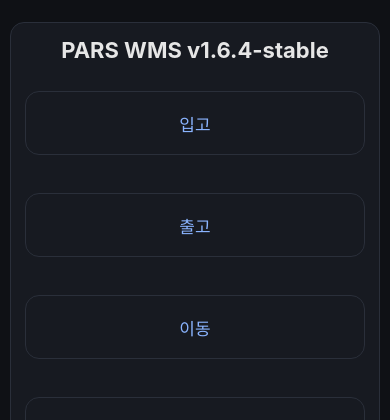
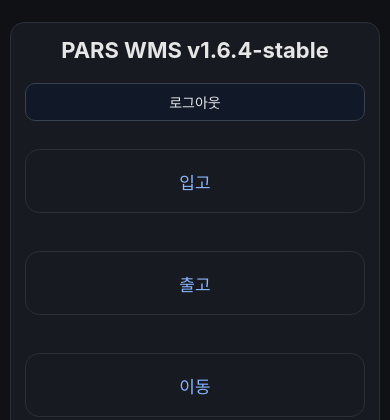
Before and after one commit to dlahtp44-prog/pars-001, a FastAPI app: template app/templates/index.html in a window 390 px wide. Shown: the top 420 px of the page. Run offline with FastAPI, Linux system fonts and the light colour scheme; the template is opened without the code that fills it, so the values that code supplies are empty.

Commit message:
Update index.html

```diff
--- a/app/templates/index.html
+++ b/app/templates/index.html
@@ -8,7 +8,35 @@
 
   <style>
     /* =========================
-       기본 레이아웃 보강
+       헤더 + 로그아웃
+    ========================= */
+    .header-bar {
+      display: flex;
+      justify-content: space-between;
+      align-items: center;
+      gap: 12px;
+      margin-bottom: 10px;
+    }
+
+    .logout-btn {
+      font-size: 14px;
+      padding: 8px 14px;
+      border-radius: 10px;
+      background: #111827;
+      border: 1px solid #374151;
+      color: #e5e7eb;
+      text-decoration: none;
+      white-space: nowrap;
+    }
+
+    .logout-btn:hover {
+      background: #dc2626;
+      border-color: #dc2626;
+      color: #fff;
+    }
+
+    /* =========================
+       기본 레이아웃
     ========================= */
     .menu-grid {
       display: grid;
@@ -24,27 +52,32 @@
       border-radius: 14px;
     }
 
-    h1 {
-      margin-bottom: 10px;
-    }
-
     /* =========================
        📱 모바일 최적화
     ========================= */
     @media (max-width: 768px) {
 
-      h1 {
-        font-size: 22px;
-        text-align: center;
+      .header-bar {
+        flex-direction: column;
+        align-items: stretch;
+        gap: 8px;
       }
 
-      /* 메뉴를 1열로 */
+      .header-bar h1 {
+        text-align: center;
+        font-size: 22px;
+      }
+
+      .logout-btn {
+        text-align: center;
+        width: 100%;
+      }
+
       .menu-grid {
         grid-template-columns: 1fr;
         gap: 14px;
       }
 
-      /* 카드 터치 영역 확대 */
       .menu-grid .card {
         font-size: 17px;
         padding: 18px 20px;
@@ -54,13 +87,11 @@
         justify-content: center;
       }
 
-      /* 강조 버튼 더 잘 보이게 */
       .menu-grid .highlight {
         border-width: 2px;
         font-weight: 600;
       }
 
-      /* 하단 설명 가독성 */
       .small {
         font-size: 13px;
         line-height: 1.6;
@@ -74,8 +105,14 @@
 
 <div class="container">
   <div class="card">
-    <h1>PARS WMS v1.6.4-stable</h1>
 
+    <!-- ✅ 헤더 + 로그아웃 -->
+    <div class="header-bar">
+      <h1>PARS WMS v1.6.4-stable</h1>
+      <a href="/logout" class="logout-btn">로그아웃</a>
+    </div>
+
+    <!-- 메뉴 -->
     <div class="menu-grid">
 
       <a class="card" href="/page/inbound">입고</a>
@@ -85,22 +122,13 @@
       <a class="card" href="/page/history">이력</a>
       <a class="card" href="/page/excel">엑셀 센터</a>
 
-      <!-- ✅ 라벨 출력 -->
-      <a class="card" href="/page/labels">
-        🏷️ 라벨 출력
-      </a>
+      <a class="card" href="/page/labels">🏷️ 라벨 출력</a>
 
-      <a class="card highlight" href="/damage">
-        CS / 파손 등록
-      </a>
+      <a class="card highlight" href="/damage">CS / 파손 등록</a>
 
-      <a class="card" href="/page/damage-history">
-        CS 이력
-      </a>
+      <a class="card" href="/page/damage-history">CS 이력</a>
 
-      <a class="card" href="/m">
-        모바일
-      </a>
+      <a class="card" href="/m">모바일</a>
 
     </div>
 
@@ -109,6 +137,7 @@
       ✅ QR 이동: <b>출발 로케이션 → 제품 선택 → 도착 로케이션</b><br/>
       ✅ CS: <b>파손 등록 + 이력 관리</b>
     </p>
+
   </div>
 </div>
 
```
